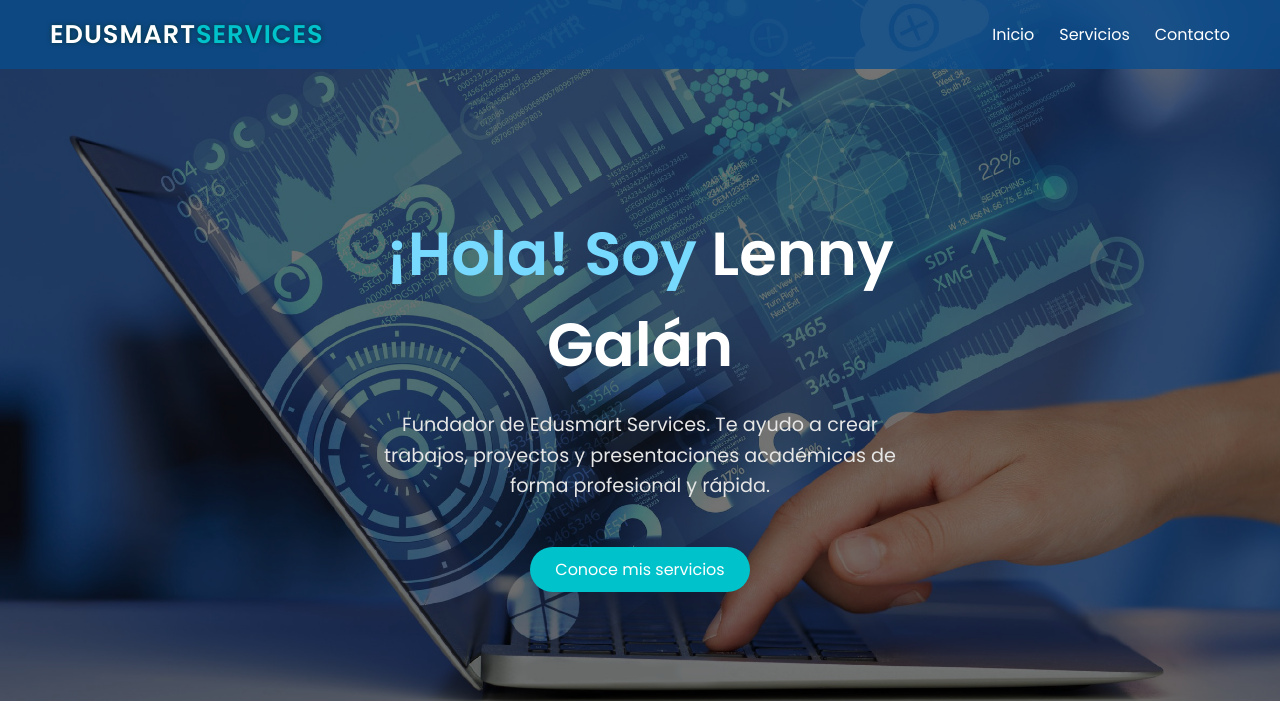
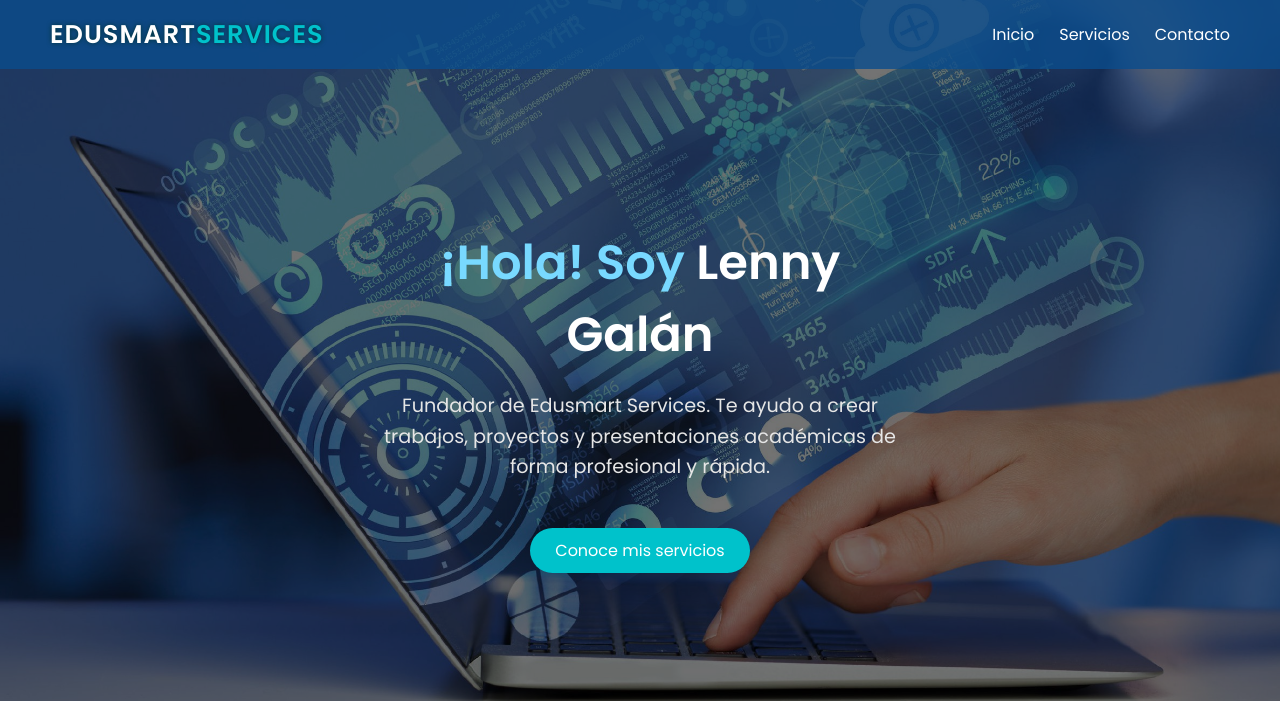
Before and after one commit to Lenny0099/EduSmart, a plain HTML site: page index.html in a window 1280 px wide. Shown: the top 701 px of the page. Drawn offline with nearby package versions, Linux system fonts and the light colour scheme.

Commit message:
ultimo proceso
ultimo cambio

```diff
--- a/index.html
+++ b/index.html
@@ -85,7 +85,6 @@
   <div class="social-icons">
     <a href="https://www.facebook.com/" target="_blank" class="fb"><i class="fab fa-facebook-f"></i></a>
     <a href="https://wa.me/18097858995" target="_blank" class="wa"><i class="fab fa-whatsapp"></i></a>
-    <a href="https://www.instagram.com/lennigalan/" target="_blank" class="ig"><i class="fab fa-instagram"></i></a>
   </div>
 </section>
 
--- a/style.css
+++ b/style.css
@@ -424,7 +424,7 @@ button:hover {
 }
 
 .hero .text h2 {
-  font-size: 3.8em;
+  font-size: 3.0em;
   font-weight: 600;
   animation: fadeInDown 1.5s ease;
 }
```
